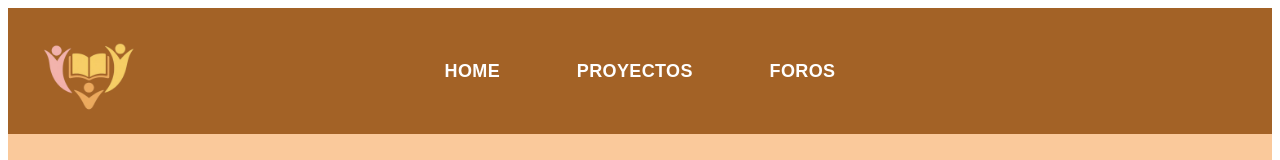
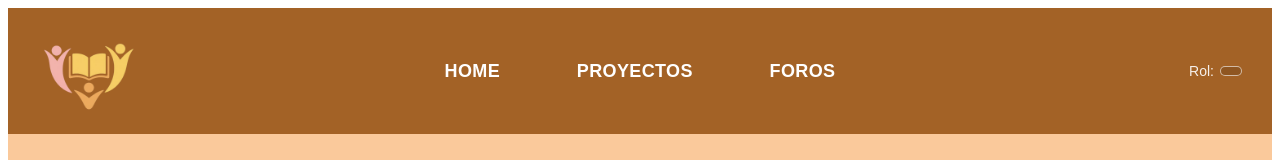
Before and after one commit to FavioCCC/Helpify-Frontend, an Angular app: page /home in a window 1280 px wide. Shown: the top 160 px of the page. Built offline with nearby package versions, Linux system fonts and the light colour scheme; a web font is replaced by a local one.

Commit message:
Rol Insertado cambios en html.

```diff
--- a/src/app/app.html
+++ b/src/app/app.html
@@ -61,6 +61,10 @@
     <!-- FOROS: siempre visible (según requeriste) -->
     <li><a routerLink="/foros">FOROS</a></li>
   </ul>
+  <div class="rol-info">
+    <span class="rol-label">Rol:</span>
+    <span class="rol-pill">{{ rolActual }}</span>
+  </div>
 </nav>
 
 <!-- CONTENIDO -->
```
